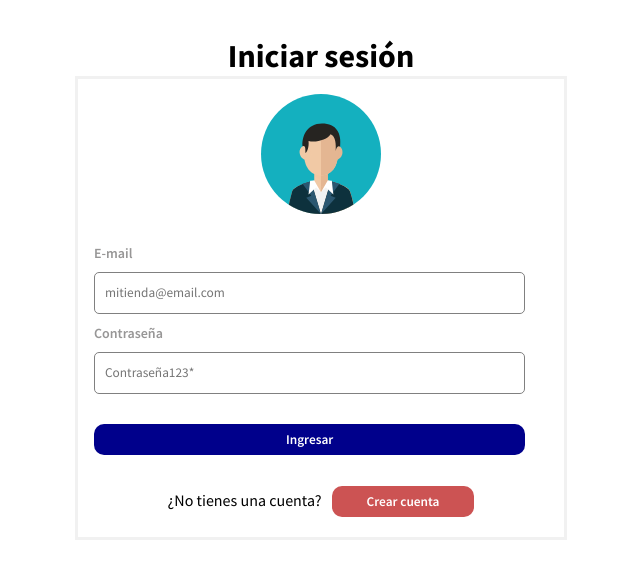
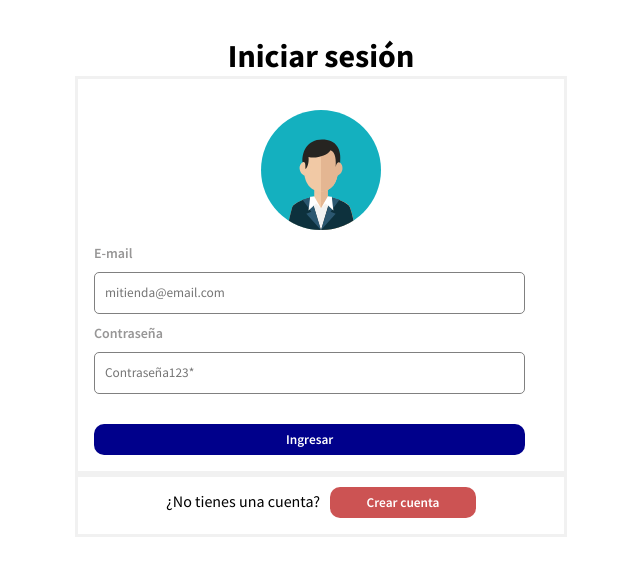
Before and after one commit to JamesZam96/Frontend_Inventario_App, a React (Create React App) app in the folder frontend_inventario/: page /login in a window 1280 px wide. Shown: the top 578 px of the page, without its empty margins (319-959 px from the left). Built offline with nearby package versions, Linux system fonts and the light colour scheme.

Commit message:
form tag removed from login and register return

```diff
--- a/frontend_inventario/src/components/auth/login/Login.css
+++ b/frontend_inventario/src/components/auth/login/Login.css
@@ -7,6 +7,7 @@
 
 .LoginContainer {
     padding: 16px;
+    border: 3px solid #f1f1f1;
   }
 
 .LoginLogo {
@@ -49,9 +50,10 @@
 }
 
 .RegisterContainer {
-    padding-bottom: 15px;
+    padding-bottom: 16px;
     flex-direction: row;
-    margin: 5px;
+    /* margin: 5px; */
+    border: 3px solid #f1f1f1;
   }
 
 .SignUpButton{
@@ -67,6 +69,6 @@
     cursor: pointer;
 }
 
-form {
+.LoginForm {
     border: 3px solid #f1f1f1;
 }
--- a/frontend_inventario/src/components/auth/login/Login.jsx
+++ b/frontend_inventario/src/components/auth/login/Login.jsx
@@ -23,32 +23,37 @@ export default function Login() {
 
         <div className="Login">
             <h1 align="center">Iniciar sesión</h1>
-            <form>
-                <div align="center">
-                    <img src={logo} className="LoginLogo" alt="logo" />
-                </div>
+
+                {/* Formulario: email y contraseña */}
                 <div className="LoginContainer">
+                    {/* Logo de inicio de sesión */}
+                    <div align="center">
+                        <img src={logo} className="LoginLogo" alt="logo" />
+                    </div>
+                    {/* Campo para ingresar el email */}
                     <div className="LoginItem">
                         <label htmlFor="email">E-mail</label>
                         <input ref={email} type="email" name="" id="email" placeholder="mitienda@email.com" />
                     </div>
+                    {/* Campo para ingresar la contraseña */}
                     <div className="LoginItem">
                         <label htmlFor="pass">Contraseña</label>
                         <input ref={pass} type="password" name="" id="pass" placeholder="Contraseña123*" />
                     </div>
+                    {/* Botón para ingresar */}
                     <div>
                         <button className="LoginButton" onClick={signIn}>Ingresar</button>
                     </div>
                 </div>
+                {/* Sección para crear cuenta si no tiene una */}
                 <div align="center" className="RegisterContainer">
                     <label>¿No tienes una cuenta?</label>
                     <button className="SignUpButton">Crear cuenta</button>
                 </div>
-            </form>
       </div>
 
         // <Fragment>
-        //     <h2>Inicio de sesión</h2>
+        //     <h2>Iniciar sesión</h2>
         //     <label htmlFor="email">E-mail</label>
         //     <input ref={email} type="email" name="" id="email" />
         //     <label htmlFor="pass">Contraseña</label>
--- a/frontend_inventario/src/components/auth/register/Register.css
+++ b/frontend_inventario/src/components/auth/register/Register.css
@@ -10,6 +10,8 @@
     margin-top: 10px;
     display: flex;
     flex-wrap: wrap;
+    border: 3px solid #f1f1f1;
+
 }
 
 .RegisterItem {
--- a/frontend_inventario/src/components/auth/register/Register.jsx
+++ b/frontend_inventario/src/components/auth/register/Register.jsx
@@ -30,7 +30,7 @@ export default function Register() {
         <div className="Register">
             <h1 align="center">Crear cuenta</h1>
             <p align="center">Por favor diligencie el siguiente formulario para crear una cuenta.</p>
-            <form className="RegisterForm">
+            <div className="RegisterForm">
                     <div className="RegisterItem">
                         <label htmlFor="storeName">Nombre de la Tienda</label>
                         <input ref={storeName} type="text" name="" id="storeName" placeholder="Mi Tienda" />
@@ -58,7 +58,7 @@ export default function Register() {
                     <div>
                         <button className="RegisterButton" onClick={signUp}>Registrar</button>
                     </div>
-            </form>
+            </div>
       </div>
 
 
```
